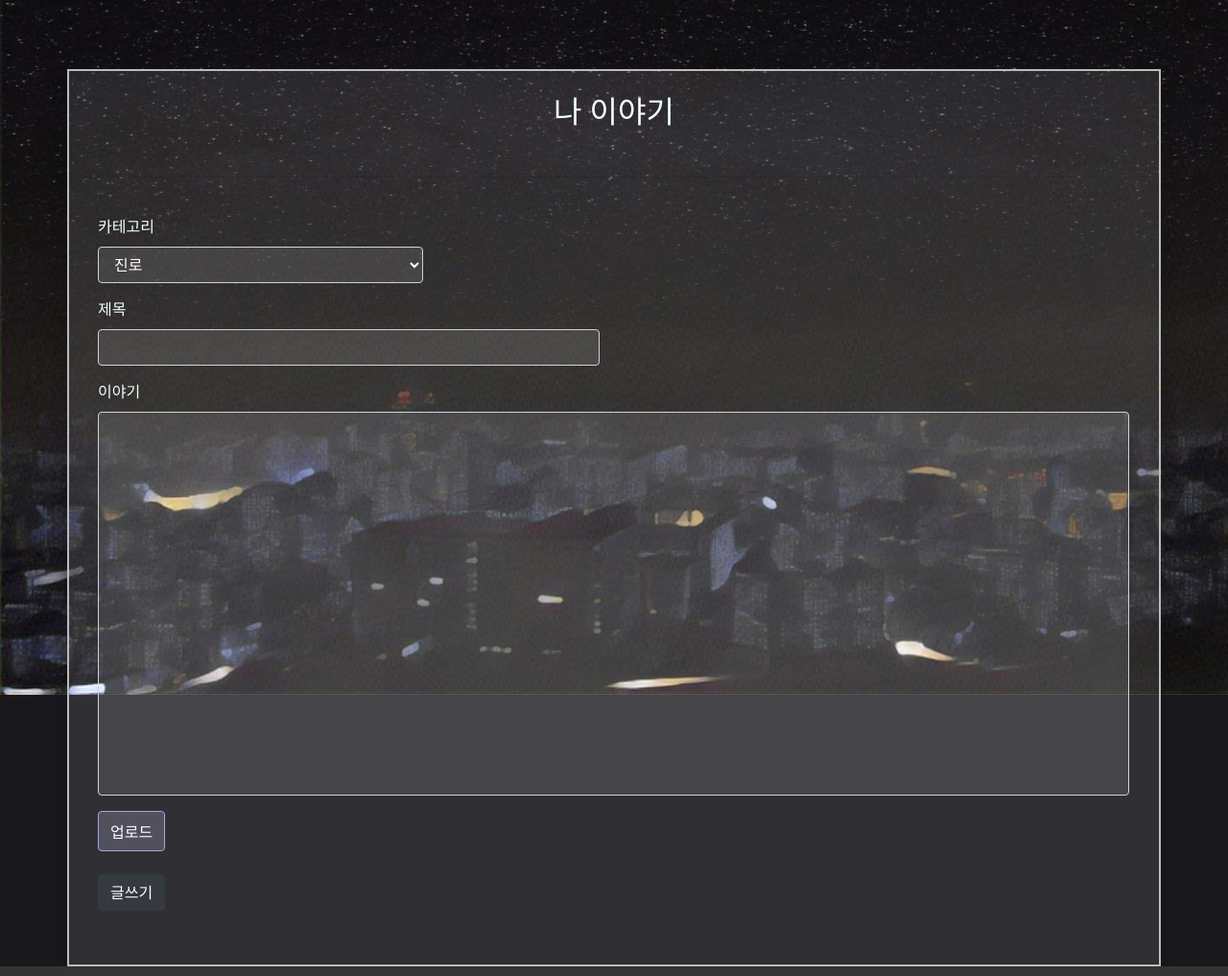
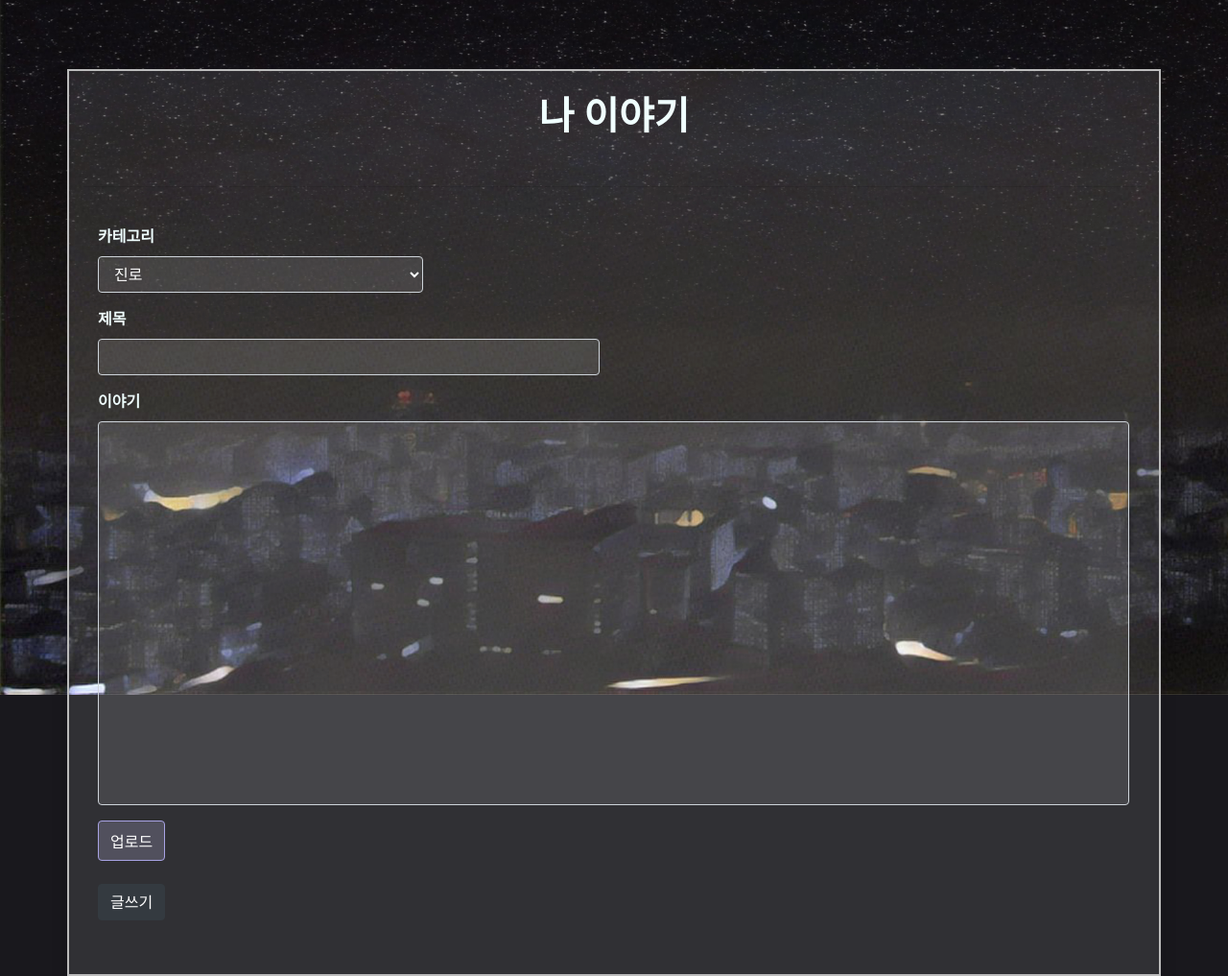
Before and after one commit to Seunghwan96/Counseling, a Django app: page /write/ in a window 1280 px wide. Shown: the part 76-1093 px from the top of the page at 96% size. Run offline with Django 3.2, Linux system fonts and the light colour scheme; some libraries are stand-ins or nearby versions; some web fonts are replaced.

Commit message:
타이틀

```diff
--- a/mainapp/templates/category.html
+++ b/mainapp/templates/category.html
@@ -46,7 +46,7 @@
                 </tr>
                 <tr>
                     <th colspan="4"><hr></th>
-                </tr>
+                </tr>x
                 {%for p in best%}
                 {% if p.blind == True %}
                 {% else %}
--- a/mainapp/templates/main.html
+++ b/mainapp/templates/main.html
@@ -1,7 +1,7 @@
 {% extends 'base.html' %}
 {% block contents %}
 {% load staticfiles %}
-
+<title>소근소근</title>
 <div class='back mb-5' align="center">
 
     <div style="font-family: 'Noto Serif KR', serif; font-size:3em; color:azure;padding-top:3em;">우리들을 위한 말하기 공간</div>
--- a/mainapp/templates/write.html
+++ b/mainapp/templates/write.html
@@ -6,7 +6,7 @@
 <br><br><br>
 <div class="container shadow a" style="background:rgba(255,255,255,0.1);">
         <br>
-        <h2 style="text-align:center; color:azure; font-family: 'Noto Serif KR', serif; ">나 이야기</h2>
+        <h2 style="text-align:center; color:azure; font-family: 'Noto Serif KR', serif;font-size:40px;font-weight:800 ">나 이야기</h2>
         <br>
         <hr class="hr-one" align="center">
         <br>
@@ -15,7 +15,7 @@
             {%csrf_token%}
             <div class="form-group">
                 <div class="form-group col-md-4">
-                    <label for="inputState" style="color:azure; font-family: 'Noto Serif KR', serif;">카테고리</label>
+                    <label for="inputState" style="color:azure; font-family: 'Noto Serif KR', serif;font-weight:700">카테고리</label>
                     <select name="category" id="inputState" class="form-control" style= "background:rgba(255,255,255,0.1); color:white;">
                         <option value="진로"style="color:white;" >진로</option>
                         <option value="취업">취업</option>
@@ -28,13 +28,13 @@
                 </div>
                 <div class="form-group">
                     <div class="form-group col-md-6">
-                        <label for="inputCity" style="color:azure; font-family: 'Noto Serif KR', serif;">제목</label>
+                        <label for="inputCity" style="color:azure; font-family: 'Noto Serif KR', serif;font-weight:700">제목</label>
                         <input type="text" class="form-control" id="inputCity" name="title" class="form-control" style= "background:rgba(255,255,255,0.1); color:white;">
                     </div>
                 </div>
                 <div class="form-group">
                     <div class="form-group col-md-6">
-                        <label for="inputCity"style="color:azure; font-family: 'Noto Serif KR', serif;">이야기</label>
+                        <label for="inputCity"style="color:azure; font-family: 'Noto Serif KR', serif;font-weight:700">이야기</label>
                         <input type="content" id="inputCity" class="form-control" style="width:1075px; color:white; height:400px; background:rgba(255,255,255,0.1); font-family: 'Noto Serif KR', serif;">
                     </div>
                 </div>
```
